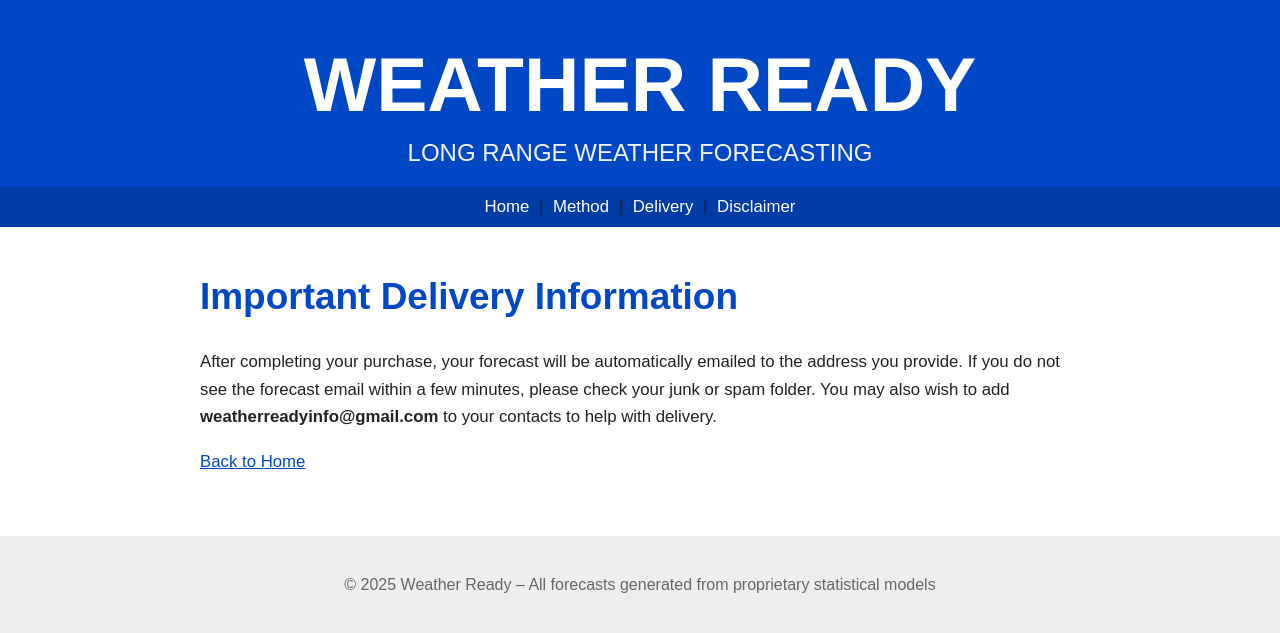
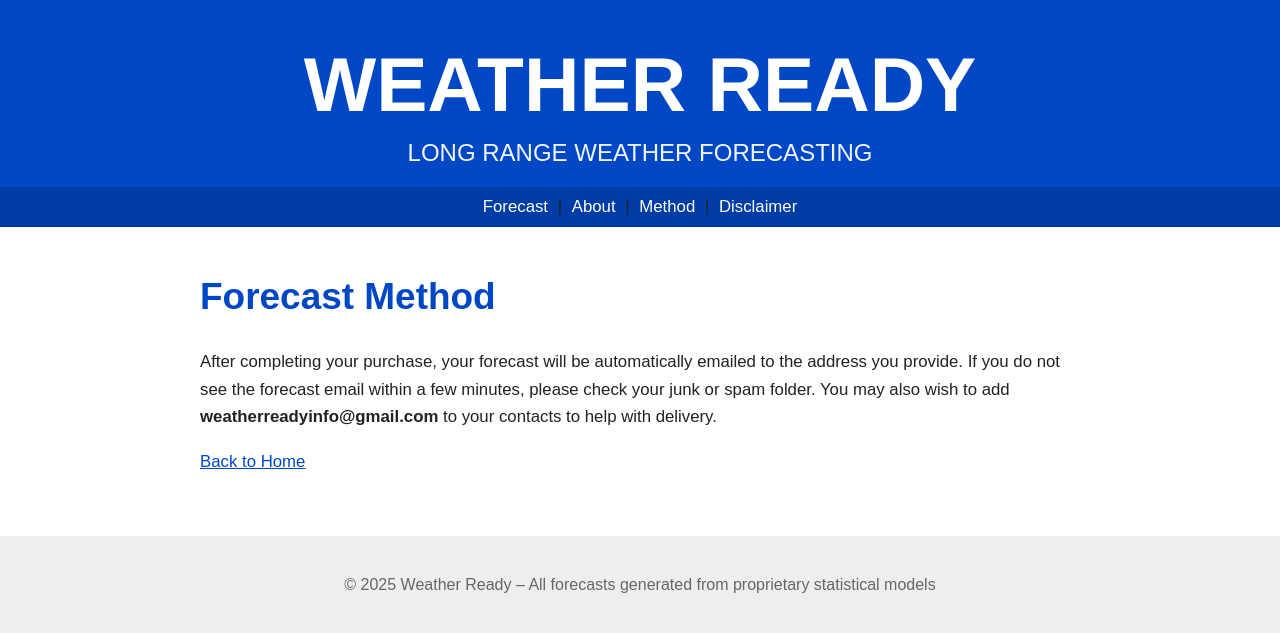
Before and after one commit to jack292929292/weatherready-site, a Flask app: page /important_delivery_information in a window 1280 px wide. Shown: the top 633 px of the page. Run offline with Flask 3, Linux system fonts and the light colour scheme.

Commit message:
Update important_delivery_information.html

```diff
--- a/templates/important_delivery_information.html
+++ b/templates/important_delivery_information.html
@@ -2,7 +2,7 @@
 <html lang="en">
 <head>
   <meta charset="UTF-8" />
-  <title>Important Delivery Information | Weather Ready</title>
+  <title>Method | Weather Ready</title>
   <meta name="viewport" content="width=device-width, initial-scale=1.0" />
   <style>
     :root {
@@ -104,14 +104,14 @@
   </header>
 
   <nav class="condensed-subnav">
-    <a href="/">Home</a> |
-    <a href="/forecast_accuracy">Method</a> |
-    <a href="/important_delivery_information">Delivery</a> |
+    <a href="/">Forecast</a> |
+    <a href="/forecast_accuracy">About</a> |
+    <a href="/important_delivery_information">Method</a> |
     <a href="/legal_disclaimers">Disclaimer</a>
   </nav>
 
   <main>
-    <h1>Important Delivery Information</h1>
+    <h1>Forecast Method</h1>
     <p>
       After completing your purchase, your forecast will be automatically emailed to the address you provide.
       If you do not see the forecast email within a few minutes, please check your junk or spam folder.
```
